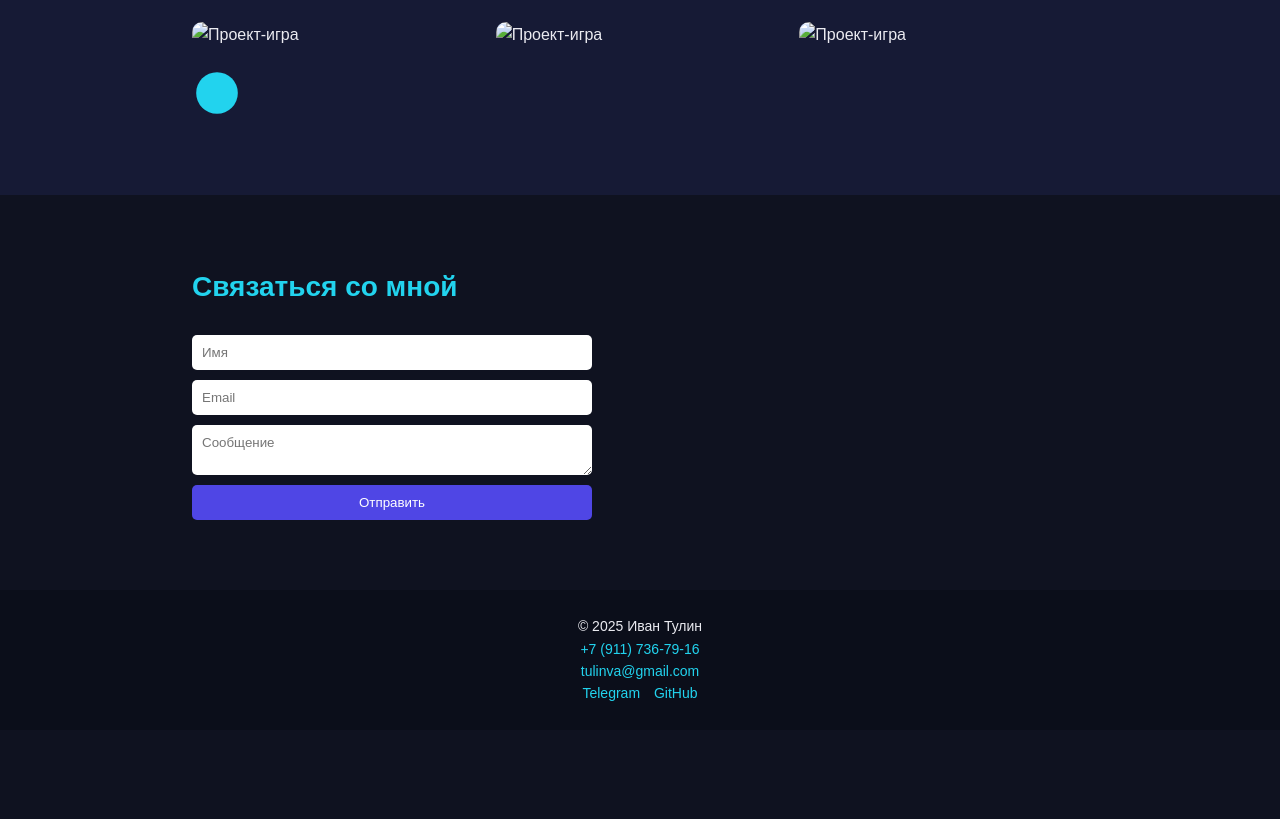
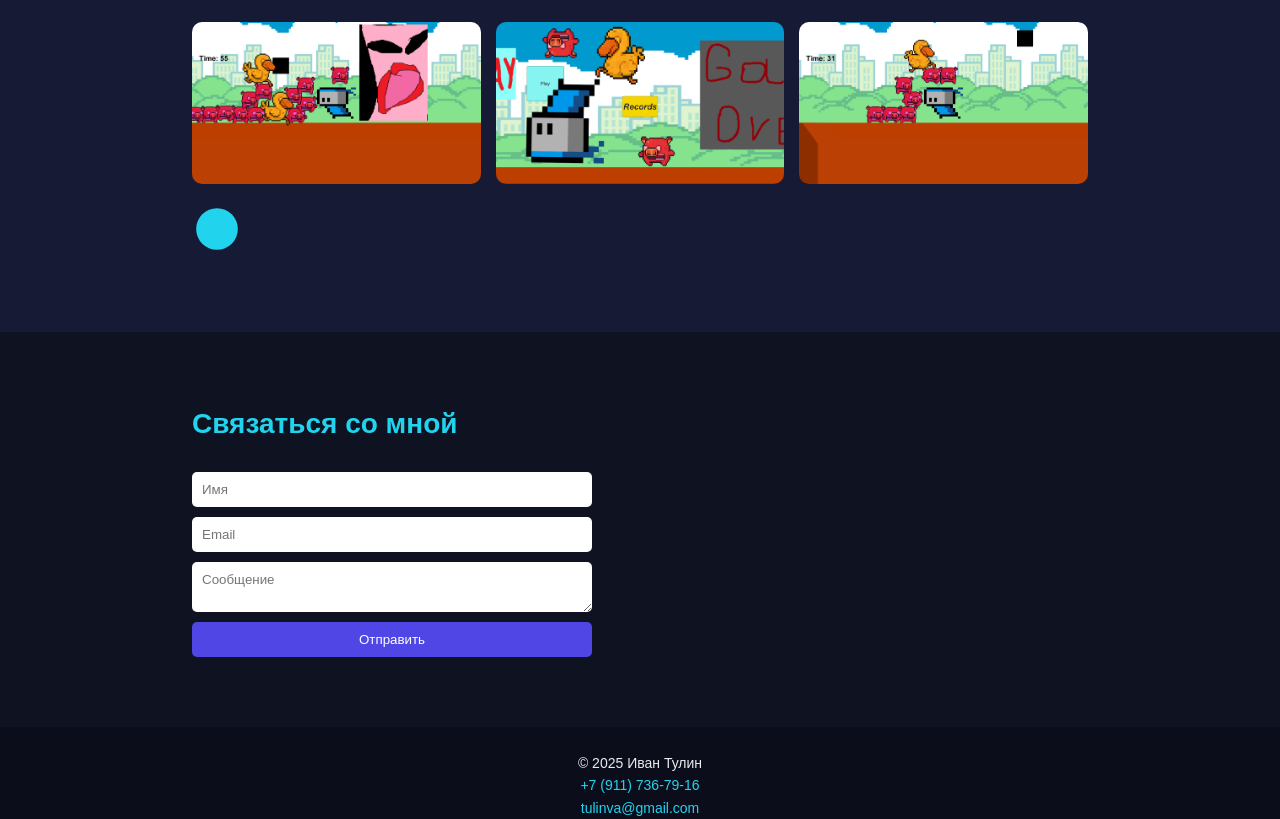
Before and after one commit to LunchA1ot/portfolio, a plain HTML site: page index.html in a window 1280 px wide. Shown: the part 1524-2343 px from the top of the page. Before the commit the page ends 2254 px from the top, so only its background shows below. Drawn offline with Linux system fonts and the light colour scheme.

Commit message:
Update index.html

```diff
--- a/index.html
+++ b/index.html
@@ -42,9 +42,9 @@
 <section class="section alt" id="portfolio">
     <h2>Портфолио</h2>
     <div class="gallery">
-        <img src="img1.jpg" alt="Проект-игра">
-        <img src="img2.jpg" alt="Проект-игра">
-        <img src="img3.jpg" alt="Проект-игра">
+        <img src="img1.png" alt="Проект-игра">
+        <img src="img2.png" alt="Проект-игра">
+        <img src="img3.png" alt="Проект-игра">
     </div>
     <svg class="icon" viewBox="0 0 24 24">
         <circle cx="12" cy="12" r="10"/>
```
